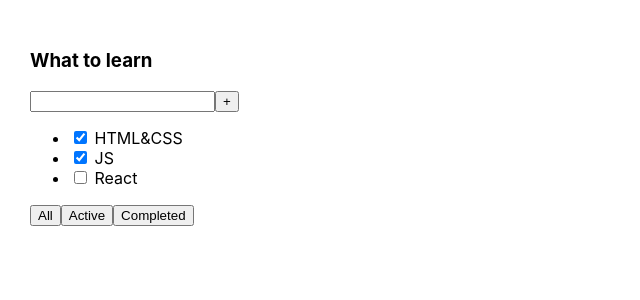
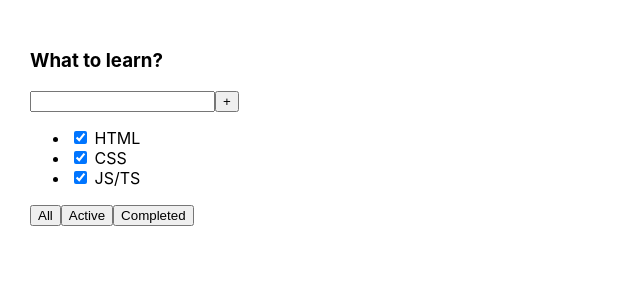
Before and after one commit to JulieBenchuk/todolist-ts-01, a React (Create React App) app: page / in a window 1280 px wide. Shown: the top 300 px of the page, without its empty margins (0-640 px from the left). Built offline with nearby package versions, Linux system fonts and the light colour scheme.

Commit message:
added tasks

```diff
--- a/src/App.tsx
+++ b/src/App.tsx
@@ -1,26 +1,25 @@
 import React from 'react';
 import './App.css';
+import ToDoList, {TaskType} from "./ToDoList";
 
 function App() {
+    const toDoList_1: string = "What to learn?";
+/*  const toDoList_2 = "Maybe that";
+    const toDoList_3 = "I don't know";*/
+
+    const tasks_1: TaskType [] = [
+        {id: 1, title:"HTML", isDone: true},
+        {id: 2, title:"CSS", isDone: true},
+        {id: 3, title:"JS/TS", isDone: true},
+    ];
     return (
         <div className="App">
-            <div>
-                <h3>What to learn</h3>
-                <div>
-                    <input/>
-                    <button>+</button>
-                </div>
-                <ul>
-                    <li><input type="checkbox" checked={true}/> <span>HTML&CSS</span></li>
-                    <li><input type="checkbox" checked={true}/> <span>JS</span></li>
-                    <li><input type="checkbox" checked={false}/> <span>React</span></li>
-                </ul>
-                <div>
-                    <button>All</button>
-                    <button>Active</button>
-                    <button>Completed</button>
-                </div>
-            </div>
+            <ToDoList
+                title={toDoList_1}
+                tasks={tasks_1}
+            />
+            {/*            <ToDoList title={toDoList_2}/>
+            <ToDoList title={toDoList_3}/>*/}
         </div>
     );
 }
--- /dev/null
+++ b/src/ToDoList.tsx
@@ -0,0 +1,36 @@
+import React from "react";
+
+type ToDoListPropsType = {
+    title: string
+    tasks: Array<TaskType>
+}
+export type TaskType = {
+    id: number
+    title: string
+    isDone: boolean
+}
+export const ToDoList = (props: ToDoListPropsType) => {
+    return (
+        <>
+            <div>
+                <h3>{props.title}</h3>
+                <div>
+                    <input/>
+                    <button>+</button>
+                </div>
+                <ul>
+                    <li><input type="checkbox" checked={props.tasks[0].isDone}/> <span>{props.tasks[0].title}</span></li>
+                    <li><input type="checkbox" checked={props.tasks[1].isDone}/> <span>{props.tasks[1].title}</span></li>
+                    <li><input type="checkbox" checked={props.tasks[2].isDone}/> <span>{props.tasks[2].title}</span></li>
+
+                </ul>
+                <div>
+                    <button>All</button>
+                    <button>Active</button>
+                    <button>Completed</button>
+                </div>
+            </div>
+        </>
+    );
+}
+export default ToDoList;
```
